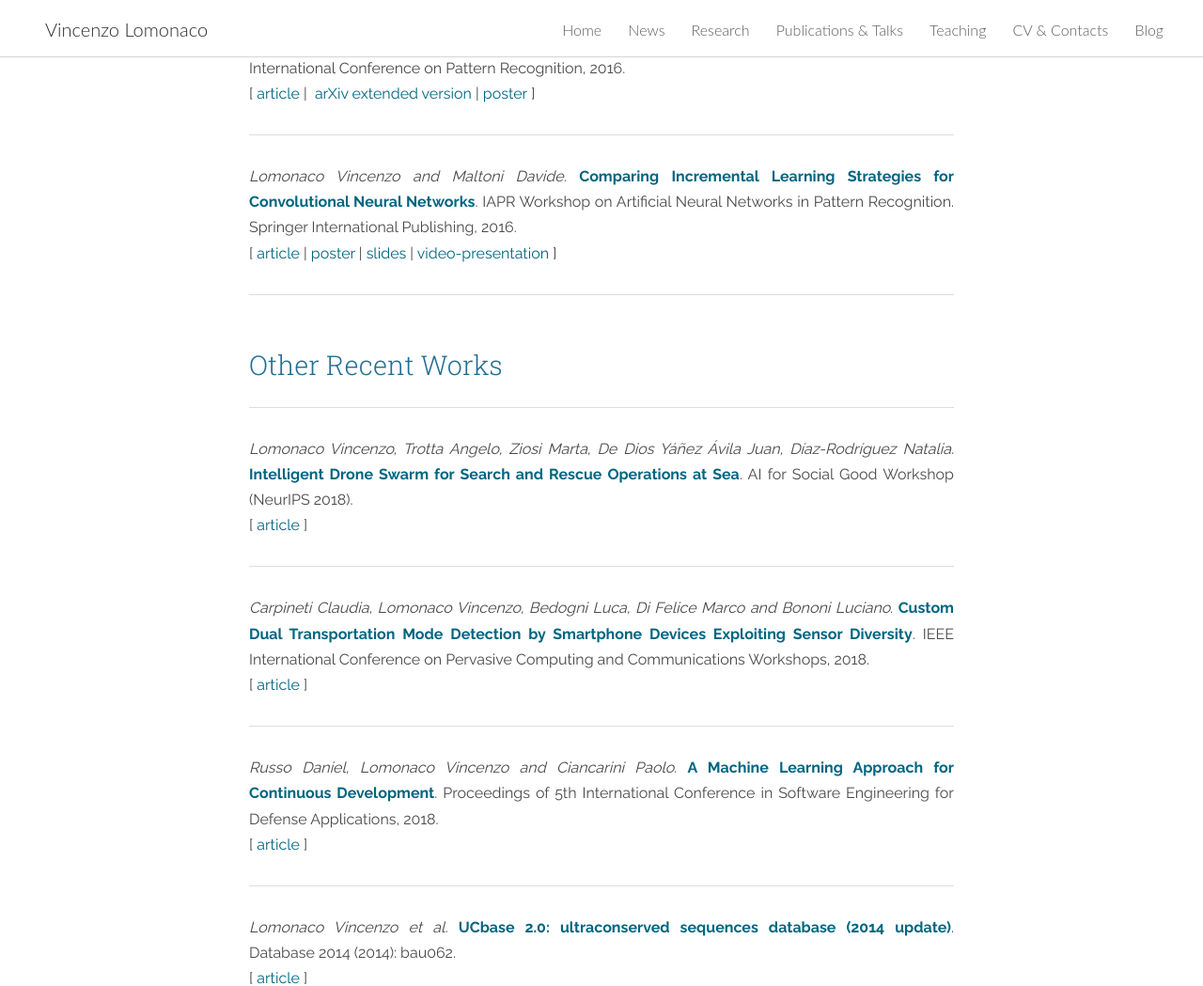
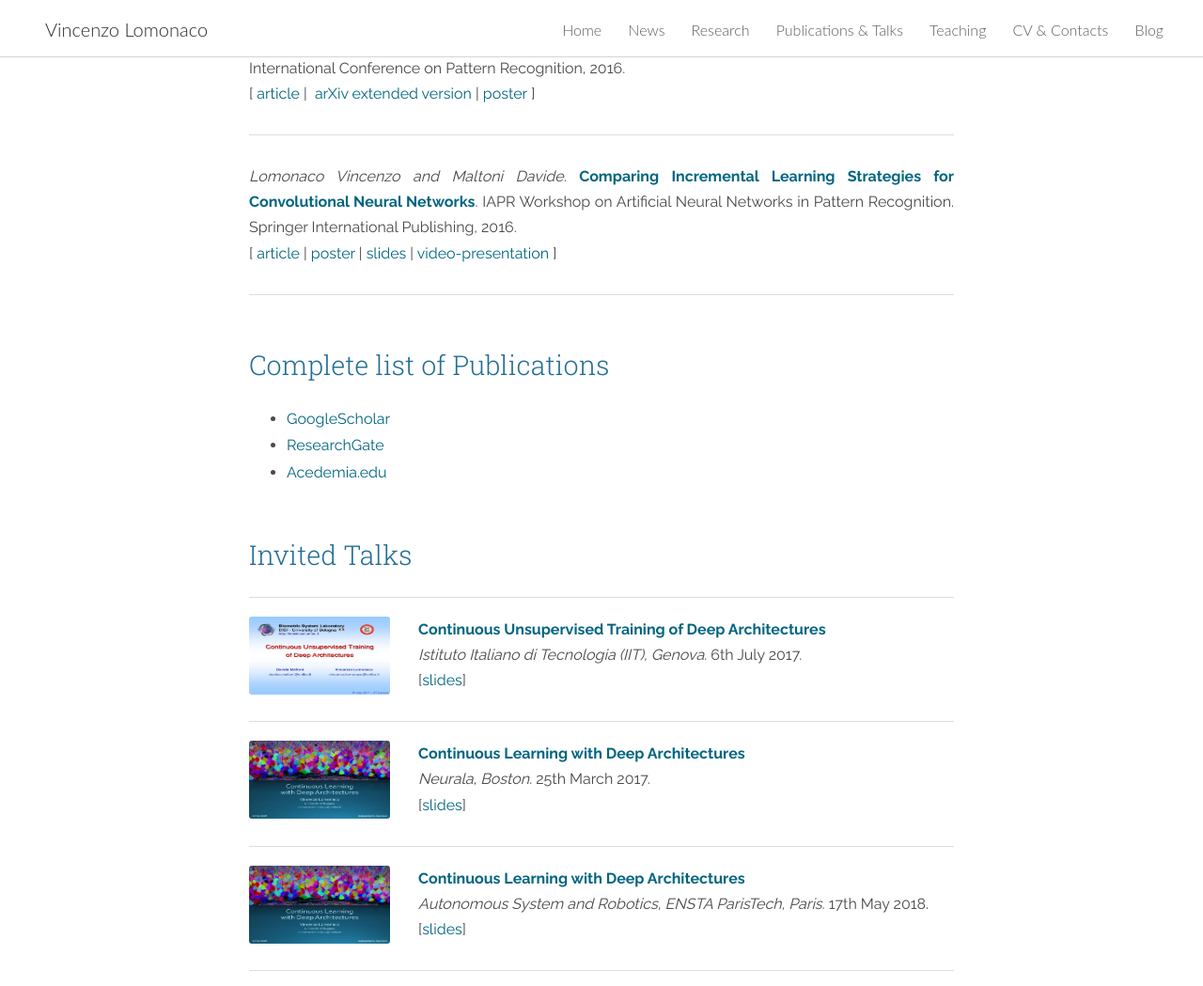
Before and after one commit to vlomonaco/website, a Jekyll site: the page built from publications_and_talks.md, in a window 1280 px wide and 1400 px high, scrolled down 1984 px, cut to the strip 0-1049 px from the top of the window. Shown: the whole strip at 94% size. Built offline with Jekyll 4.4.1, drawn with Linux system fonts in a browser that asks for light colours; nearby versions of some CDN libraries; some of the changed text lies outside the part shown.

Commit message:
little update

```diff
--- a/_includes/home_content.html
+++ b/_includes/home_content.html
@@ -7,7 +7,7 @@ Currently, I'm also a _Co-founder_ and _Board Member_ of <a href="http://AIforPe
 
 For more than 5 years I have been working as a teaching assistant for the <a href="http://bias.csr.unibo.it/maltoni/ml/">Machine Learning</a> and <a href="http://bias.csr.unibo.it/maltoni/arc/">Computer Architectures</a> courses in the Department of Computer Science of Engineering (DISI). In the past I've been a _Visiting Research Scientist_ at [Numenta](https://numenta.com/) (supervisor: [Jeff Hawkins]()) in 2019, at [ENSTA ParisTech](https://www.ensta-paristech.fr/) (supervisor: [David Filliat]()) in 2018 and at [Purdue University](https://www.purdue.edu/) (supervisor: [Eugenio Culurciello]()) in 2017. Even before, I was a Machine Learning Software Engineer @ <a href="http://www.moistori.com/">iDL in-line Devices</a> and a Master Student @ UniBo.
 
-My main research interest and passion is about **Continual Learning with Deep Architectures** in all its facets. In particular, I love to study *Continual Learning* under three main lights: *Neuroscience*, *AI Sustainability* and *Practical Applications*.
+My main research interest and passion is about **Continual Learning** in all its facets. In particular, I love to study *Continual Learning* under three main lights: *Neuroscience*, *Deep Learning* and *Practical Applications*, all within a *AI Sustainability* developmental framework.
 
 <p style="text-align:center;"> if you want to get in touch (I answer all the e-mails):<br> </p>
 <p style="text-align:center; background-color:rgba(0,0,0,0.06); border: 1px solid rgb(222, 222, 222); padding:10px; font-family:monospace">print "<strong>vincenzo.lomonaco</strong> AT <strong>unibo.it</strong>".replace(' AT ', '@' )</p>
--- a/publications_and_talks.md
+++ b/publications_and_talks.md
@@ -2,13 +2,13 @@
 title:  "Publications & talks"
 layout: page
 ---
-In this page you can give a quick glance at my **published** works. Most of them are in the context of **Continual Deep Learning**, the subject of my PhD dissertation, or its application to various contexts such as *Internet of Things* or *Robotics*.
+In this page you can give a quick glance at my published works. Most of them are in the context of **Continual Deep Learning**, the subject of my PhD dissertation, or its application to various contexts such as *Internet of Things* or *Robotics*.
 
 <p style="background: rgba(0,0,0,0.06) none repeat scroll 0% 0%; border: 1px solid rgb(222, 222, 222); padding: 1em; border-radius: 5px; text-align: center; margin-top:20px">
-<a href="#selected">Selected Works</a> &nbsp; | &nbsp; <a href="#recent">Other Recent Works</a> &nbsp; | &nbsp; <a href="#complete">Complete list of Publications</a> &nbsp; | &nbsp; <a href="#talks">Invited Talks</a>
+<a href="#recent">Recent Works</a> &nbsp; | &nbsp; <a href="#complete">Complete list of Publications</a> &nbsp; | &nbsp; <a href="#talks">Invited Talks</a>
 </p>
 
-<h3 id="selected" style="margin-bottom: 30px;">Selected Works</h3>
+<h3 id="recent" style="margin-bottom: 30px;">Recent Works</h3>
 
 <hr style="margin-top:30px;margin-bottom:30px;width:100%">
 
@@ -69,30 +69,6 @@ _Maltoni Davide and Lomonaco Vincenzo._ **[Semi-supervised Tuning from Temporal
 
 _Lomonaco Vincenzo and Maltoni Davide._ **[Comparing Incremental Learning Strategies for Convolutional Neural Networks][inc-strat-paper]**. IAPR Workshop on Artificial Neural Networks in Pattern Recognition. Springer International Publishing, 2016. <br>
 \[&nbsp;[article][inc-strat-paper] | [poster][inc-strat-poster] |  [slides][inc-strat-slides] | [video-presentation][inc-strat-video]&nbsp;]<br>
-
-<hr style="margin-top:30px;margin-bottom:30px;width:100%">
-
-<h3 id="recent" style="margin-bottom: 30px;">Other Recent Works</h3>
-
-<hr style="margin-top:30px;margin-bottom:30px;width:100%">
-
-_Lomonaco Vincenzo, Trotta Angelo, Ziosi Marta, De Dios Yáñez Ávila Juan, Díaz-Rodríguez Natalia._ **[Intelligent Drone Swarm for Search and Rescue Operations at Sea](https://ieeexplore.ieee.org/document/8480119/)**. AI for Social Good Workshop (NeurIPS 2018). <br>
-\[ [article](https://arxiv.org/pdf/1811.05291) \]<br>
-
-<hr style="margin-top:30px;margin-bottom:30px;width:100%">
-
-_Carpineti Claudia, Lomonaco Vincenzo, Bedogni Luca, Di Felice Marco and Bononi Luciano._ **[Custom Dual Transportation Mode Detection by Smartphone Devices Exploiting Sensor Diversity](https://ieeexplore.ieee.org/document/8480119/)**. IEEE International Conference on Pervasive Computing and Communications Workshops, 2018. <br>
-\[ [article](https://ieeexplore.ieee.org/document/8480119/) \]<br>
-
-<hr style="margin-top:30px;margin-bottom:30px;width:100%">
-
-_Russo Daniel, Lomonaco Vincenzo and Ciancarini Paolo._ **[A Machine Learning Approach for Continuous Development][raia]**. Proceedings of 5th International Conference in Software Engineering for Defense Applications, 2018. <br>
-\[ [article][raia] \] <br>
-
-<hr style="margin-top:30px;margin-bottom:30px;width:100%">
-
-_Lomonaco Vincenzo et al._ **[UCbase 2.0: ultraconserved sequences database (2014 update)][ucbase]**. Database 2014 (2014): bau062.<br>
-\[&nbsp;[article][ucbase]&nbsp;\] <br>
 
 <hr style="margin-top:30px;margin-bottom:30px;width:100%">
 
```
Also changed, not shown: research.md (+1 -1 lines), teaching.md (+4 -4 lines), 6 other files.
